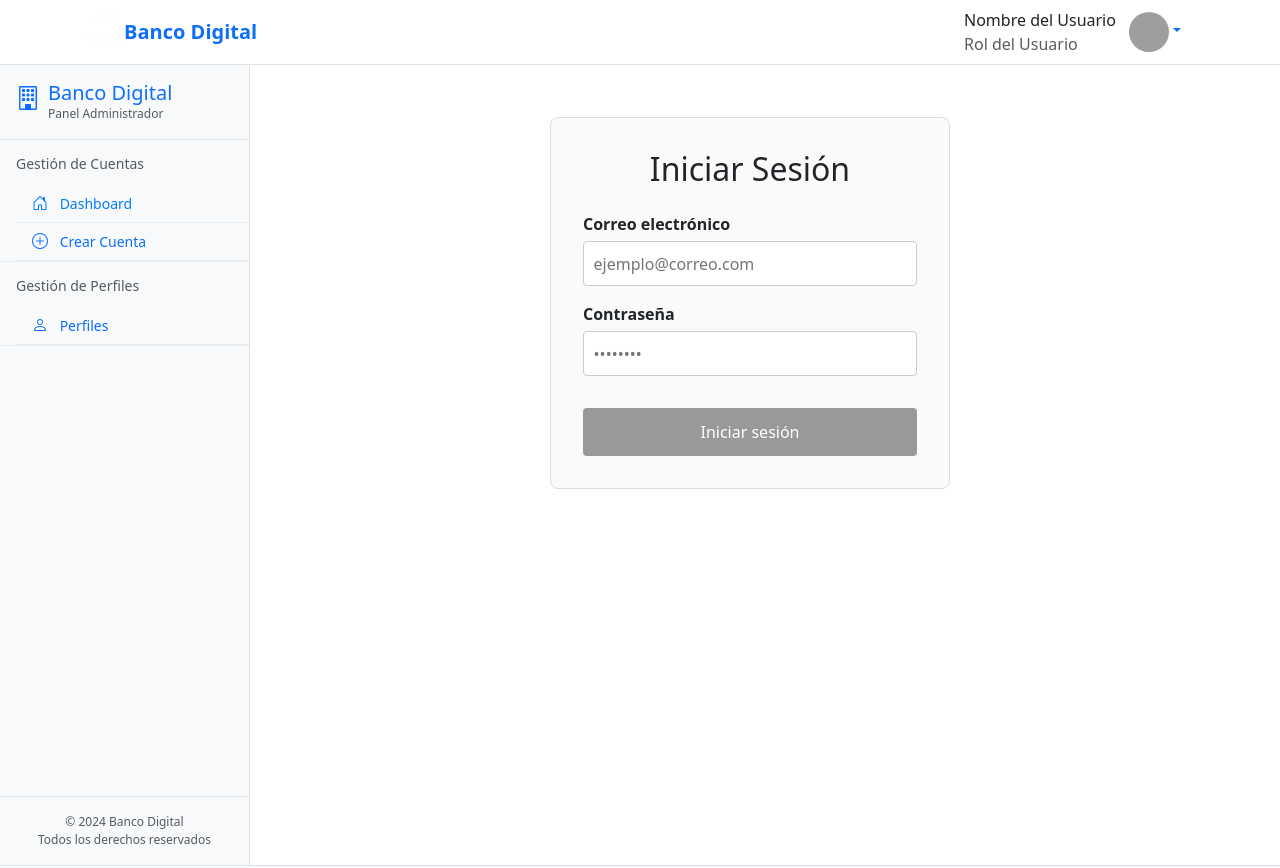
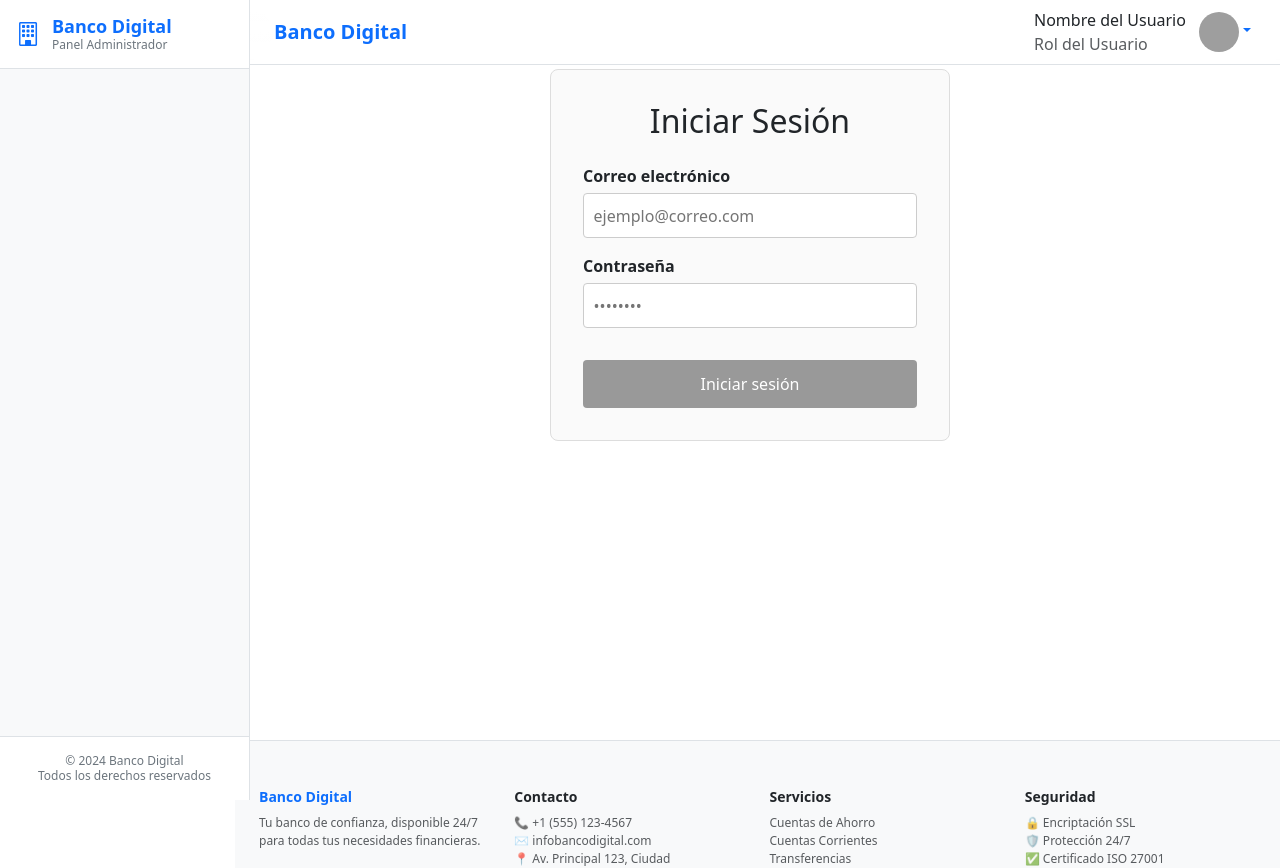
Before and after one commit to MaybeDH/banking-system-frontend, an Angular app: page / in a window 1280 px wide. Shown: the top 868 px of the page. Built offline with nearby package versions, Linux system fonts and the light colour scheme; grey boxes are pictures that could not be loaded.

Commit message:
feat: mejorar la estructura y estilos del sidebar, incluyendo navegación para diferentes roles y diseño responsivo

```diff
--- a/src/app/app.component.css
+++ b/src/app/app.component.css
@@ -1,15 +1,50 @@
 .app-container {
   display: flex;
-  min-height: calc(100vh - 100px); /* ajusta si navbar/footer ocupan espacio */
+  min-height: 100vh;
 }
 
 app-sidebar {
-  width: 220px; /* o 250px según tu diseño */
-  flex-shrink: 0;
+  width: 220px;
+  position: fixed;
+  top: 0;
+  left: 0;
+  bottom: 0;
+  z-index: 1000;
+  background-color: #fff;
+}
+
+.content-wrapper {
+  flex-grow: 1;
+  margin-left: 220px; /* espacio para sidebar */
+  display: flex;
+  flex-direction: column;
+  min-height: 100vh;
+}
+
+app-navbar {
+  position: fixed;
+  top: 0;
+  left: 220px; /* espacio para sidebar */
+  right: 0;
+  height: 60px;
+  z-index: 999;
+  background-color: #fff;
+  border-bottom: 1px solid #ddd;
 }
 
 .main-content {
   flex-grow: 1;
-  padding: 20px;
+  margin-top: 5px;
+  padding: 32px; /* más espacio interno */
   overflow-x: auto;
 }
+
+
+app-footer {
+  left: 300px; /* espacio para sidebar */
+  right: 0;
+  height: 60px;
+  margin-left: 15px;
+  background-color: #fff;
+  border-bottom: 1px solid #ddd;
+}
--- a/src/app/app.component.html
+++ b/src/app/app.component.html
@@ -1,25 +1,21 @@
-<!--<h1>APP COMPONENT</h1>-->
-<!--<app-login-form></app-login-form>-->
-
-@if(!isLoginPage){
-  <app-navbar></app-navbar>
-}
-
 @if (!isLoginPage) {
   <div class="app-container">
     <app-sidebar></app-sidebar>
-    <main class="main-content">
-      <router-outlet/>
-    </main>
+
+    <div class="content-wrapper">
+      <app-navbar></app-navbar>
+
+      <main class="main-content">
+        <router-outlet/>
+      </main>
+
+      <app-footer></app-footer>
+    </div>
   </div>
+}
 
-}
 @if (isLoginPage) {
   <div>
     <router-outlet/>
   </div>
 }
-
-@if (!isLoginPage) {
-  <app-footer></app-footer>
-}
--- a/src/app/shared/sidebar/sidebar.component.css
+++ b/src/app/shared/sidebar/sidebar.component.css
@@ -1,17 +1,196 @@
 /* sidebar.component.css */
-.nav-item {
-  border-bottom: 1px solid #e9ecef;
+
+.sidebar {
+  position: fixed;
+  top: 0;
+  left: 0;
+  height: 100vh;
+  z-index: 1000;
 }
 
+.sidebar-container {
+  display: flex;
+  flex-direction: column;
+  width: 250px;
+  height: 100vh;
+  background-color: #f8f9fa;
+  border-right: 1px solid #dee2e6;
+}
+
+/* Encabezado del Sidebar */
+.sidebar-header {
+  display: flex;
+  align-items: center;
+  padding: 1rem;
+  border-bottom: 1px solid #dee2e6;
+  background-color: #ffffff;
+}
+
+.sidebar-logo {
+  margin-right: 0.75rem;
+}
+
+.sidebar-logo i {
+  font-size: 1.5rem;
+  color: #0d6efd;
+}
+
+.sidebar-title h2 {
+  font-size: 1.125rem;
+  font-weight: 600;
+  color: #0d6efd;
+  margin: 0;
+  line-height: 1.2;
+}
+
+.sidebar-title p {
+  font-size: 0.75rem;
+  color: #6c757d;
+  margin: 0;
+  line-height: 1.2;
+}
+
+/* Contenido del Sidebar */
+.sidebar-content {
+  flex: 1;
+  overflow-y: auto;
+  padding: 0;
+}
+
+.sidebar-nav {
+  width: 100%;
+}
+
+.nav-list {
+  list-style: none;
+  padding: 0;
+  margin: 0;
+}
+
+/* Secciones de navegación */
+.nav-section {
+  margin-bottom: 1.5rem;
+}
+
+.section-title {
+  font-size: 0.875rem;
+  font-weight: 600;
+  color: #6c757d;
+  text-transform: uppercase;
+  letter-spacing: 0.5px;
+  padding: 0.75rem 1rem 0.5rem 1rem;
+  margin: 0;
+  border: none;
+  background: none;
+}
+
+/* Enlaces de navegación */
 .nav-link {
+  display: flex;
+  align-items: center;
+  padding: 0.625rem 1rem 0.625rem 2rem;
+  color: #212529;
+  text-decoration: none;
   font-size: 0.875rem;
+  font-weight: 400;
+  transition: all 0.2s ease-in-out;
+  border: none;
+  background: none;
+  width: 100%;
+}
+
+.nav-link:hover {
+  background-color: #e9ecef;
+  color: #0d6efd;
+  text-decoration: none;
 }
 
 .nav-link.active {
-  background-color: #f8f9fa;
-  color: #007bff;
+  background-color: #0d6efd;
+  color: #ffffff;
 }
 
-.nav-link:hover {
-  background-color: #f1f3f5;
+.nav-link.active:hover {
+  background-color: #0b5ed7;
+  color: #ffffff;
 }
+
+.nav-link i {
+  font-size: 1rem;
+  margin-right: 0.75rem;
+  width: 1.25rem;
+  text-align: center;
+}
+
+.nav-link span {
+  flex: 1;
+}
+
+/* Items de navegación simples (para cliente y operador) */
+.nav-item {
+  margin-bottom: 0.25rem;
+}
+
+.nav-item .nav-link {
+  padding-left: 1rem;
+}
+
+/* Pie del Sidebar */
+.sidebar-footer {
+  padding: 1rem;
+  border-top: 1px solid #dee2e6;
+  background-color: #ffffff;
+  text-align: center;
+}
+
+.sidebar-footer p {
+  font-size: 0.75rem;
+  color: #6c757d;
+  margin: 0;
+  line-height: 1.3;
+}
+
+/* Responsive */
+@media (max-width: 768px) {
+  .sidebar {
+    transform: translateX(-100%);
+    transition: transform 0.3s ease-in-out;
+  }
+
+  .sidebar.show {
+    transform: translateX(0);
+  }
+
+  .sidebar-container {
+    width: 280px;
+  }
+}
+
+/* Estados de router-link activo para Angular */
+.nav-link.router-link-active {
+  background-color: #0d6efd;
+  color: #ffffff;
+}
+
+.nav-link.router-link-active:hover {
+  background-color: #0b5ed7;
+  color: #ffffff;
+}
+
+/* Scrollbar personalizada */
+.sidebar-content::-webkit-scrollbar {
+  width: 4px;
+}
+
+.sidebar-content::-webkit-scrollbar-track {
+  background: #f1f1f1;
+}
+
+.sidebar-content::-webkit-scrollbar-thumb {
+  background: #c1c1c1;
+  border-radius: 2px;
+}
+
+.sidebar-content::-webkit-scrollbar-thumb:hover {
+  background: #a8a8a8;
+}
--- a/src/app/shared/sidebar/sidebar.component.html
+++ b/src/app/shared/sidebar/sidebar.component.html
@@ -1,73 +1,135 @@
 <aside class="sidebar">
-  <ul *ngIf="isClient()">
-    <li><a routerLink="/client/dashboard">Inicio</a></li>
-    <li><a routerLink="/client/accounts">Mis cuentas</a></li>
-    <li><a routerLink="/client/beneficiaries">Beneficiarios</a></li>
-    <li><a routerLink="/client/transfer">Transferencia</a></li>
-  </ul>
-
-  <ul *ngIf="isAdmin()">
-    <li><a routerLink="/admin/dashboard">Dashboard</a></li>
-    <li><a routerLink="/admin/users">Usuarios</a></li>
-    <li><a routerLink="/admin/accounts">Cuentas</a></li>
-    <li><a routerLink="/admin/profiles">Perfiles</a></li>
-  </ul>
-
-  <ul *ngIf="isOperator()">
-    <li><a routerLink="/operator/dashboard">Inicio</a></li>
-    <li><a routerLink="/operator/transactions">Transacciones</a></li>
-    <li><a routerLink="/operator/adjust-saldo">Ajuste de saldo</a></li>
-  </ul>
-  <!-- sidebar.component.html -->
-  <div class="d-flex flex-column bg-light border-end" style="width: 250px; height: 100vh;">
+  <div class="sidebar-container">
     <!-- Encabezado del Sidebar -->
-    <div class="d-flex align-items-center p-3 border-bottom">
-      <i class="bi bi-building h4 text-primary me-2"></i>
-      <div>
-        <h2 class="h5 text-primary mb-0">Banco Digital</h2>
-        <p class="mb-0 text-muted" style="font-size: 0.75rem;">Panel Administrador</p>
+    <div class="sidebar-header">
+      <div class="sidebar-logo">
+        <i class="bi bi-building"></i>
+      </div>
+      <div class="sidebar-title">
+        <h2>Banco Digital</h2>
+        <p>Panel Administrador</p>
       </div>
     </div>
 
-    <!-- Contenido del Sidebar -->
-    <div class="flex-grow-1 overflow-auto">
-      <ul class="nav flex-column">
-        <!-- Grupo de Menú: Gestión de Cuentas -->
+    <div class="sidebar-content">
+      <!-- Menú para Cliente -->
+      <nav *ngIf="isClient()" class="sidebar-nav">
+        <ul class="nav-list">
           <li class="nav-item">
-          <h6 class="nav-link text-muted ps-3 pt-3 pb-1" style="font-size: 0.875rem;">Gestión de Cuentas</h6>
-          <ul class="nav flex-column ms-3">
-            <li class="nav-item">
-              <a class="nav-link active" href="/admin/accounts">
-                <i class="bi bi-house-door h6 me-2"></i> Dashboard
+            <a class="nav-link" routerLink="/client/dashboard">
+              <i class="bi bi-house-door"></i>
+              <span>Inicio</span>
             </a>
           </li>
           <li class="nav-item">
-              <a class="nav-link" href="/admin/accounts/new">
-                <i class="bi bi-plus-circle h6 me-2"></i> Crear Cuenta
+            <a class="nav-link" routerLink="/client/accounts">
+              <i class="bi bi-credit-card"></i>
+              <span>Mis cuentas</span>
+            </a>
+          </li>
+          <li class="nav-item">
+            <a class="nav-link" routerLink="/client/beneficiaries">
+              <i class="bi bi-people"></i>
+              <span>Beneficiarios</span>
+            </a>
+          </li>
+          <li class="nav-item">
+            <a class="nav-link" routerLink="/client/transfer">
+              <i class="bi bi-arrow-left-right"></i>
+              <span>Transferencia</span>
+            </a>
+          </li>
+          <li class="nav-item">
+            <a class="nav-link" routerLink="/client/profile">
+              <i class="bi bi-arrow-left-right"></i>
+              <span>Perfil</span>
             </a>
           </li>
         </ul>
+      </nav>
+
+      <!-- Menú para Administrador -->
+      <nav *ngIf="isAdmin()" class="sidebar-nav">
+        <ul class="nav-list">
+          <!-- Panel Principal -->
+          <li class="nav-section">
+            <h6 class="section-title">Panel Principal</h6>
+            <a class="nav-link" routerLink="/admin/dashboard">
+              <i class="bi bi-speedometer2"></i>
+              <span>Dashboard</span>
+            </a>
           </li>
 
-        <!-- Grupo de Menú: Gestión de Perfiles -->
-        <li class="nav-item">
-          <h6 class="nav-link text-muted ps-3 pt-3 pb-1" style="font-size: 0.875rem;">Gestión de Perfiles</h6>
-          <ul class="nav flex-column ms-3">
-            <li class="nav-item">
-              <a class="nav-link" href="/admin/profiles">
-                <i class="bi bi-person h6 me-2"></i> Perfiles
+          <!-- Gestión de Usuarios -->
+          <li class="nav-section">
+            <h6 class="section-title">Gestión de Usuarios</h6>
+            <a class="nav-link" routerLink="/admin/users">
+              <i class="bi bi-people"></i>
+              <span>Usuarios</span>
+            </a>
+            <a class="nav-link" routerLink="/admin/users/create">
+              <i class="bi bi-person-plus"></i>
+              <span>Crear Usuario</span>
+            </a>
+            <a class="nav-link" routerLink="/admin/profiles">
+              <i class="bi bi-person-badge"></i>
+              <span>Perfiles</span>
+            </a>
+          </li>
+
+          <!-- Gestión de Cuentas -->
+          <li class="nav-section">
+            <h6 class="section-title">Gestión de Cuentas</h6>
+            <a class="nav-link" routerLink="/admin/accounts">
+              <i class="bi bi-bank"></i>
+              <span>Cuentas</span>
+            </a>
+            <a class="nav-link" routerLink="/admin/accounts/create">
+              <i class="bi bi-plus-circle"></i>
+              <span>Crear Cuenta</span>
+            </a>
+          </li>
+
+          <!-- Sistema -->
+          <li class="nav-section">
+            <h6 class="section-title">Sistema</h6>
+            <a class="nav-link" routerLink="/admin/config">
+              <i class="bi bi-gear"></i>
+              <span>Configuración</span>
             </a>
           </li>
         </ul>
+      </nav>
+
+      <!-- Menú para Operador -->
+      <nav *ngIf="isOperator()" class="sidebar-nav">
+        <ul class="nav-list">
+          <li class="nav-item">
+            <a class="nav-link" routerLink="/operator/dashboard">
+              <i class="bi bi-house-door"></i>
+              <span>Inicio</span>
+            </a>
+          </li>
+          <li class="nav-item">
+            <a class="nav-link" routerLink="/operator/transactions">
+              <i class="bi bi-list-check"></i>
+              <span>Transacciones</span>
+            </a>
+          </li>
+          <li class="nav-item">
+            <a class="nav-link" routerLink="/operator/adjust-saldo">
+              <i class="bi bi-currency-dollar"></i>
+              <span>Ajuste de saldo</span>
+            </a>
           </li>
         </ul>
+      </nav>
     </div>
 
     <!-- Pie del Sidebar -->
-    <div class="p-3 border-top text-center">
-      <p class="mb-0 text-muted" style="font-size: 0.75rem;">© 2024 Banco Digital</p>
-      <p class="mb-0 text-muted" style="font-size: 0.75rem;">Todos los derechos reservados</p>
+    <div class="sidebar-footer">
+      <p>© 2024 Banco Digital</p>
+      <p>Todos los derechos reservados</p>
     </div>
   </div>
-
 </aside>
```
Lines whose indentation alone changed are shown as unchanged.
